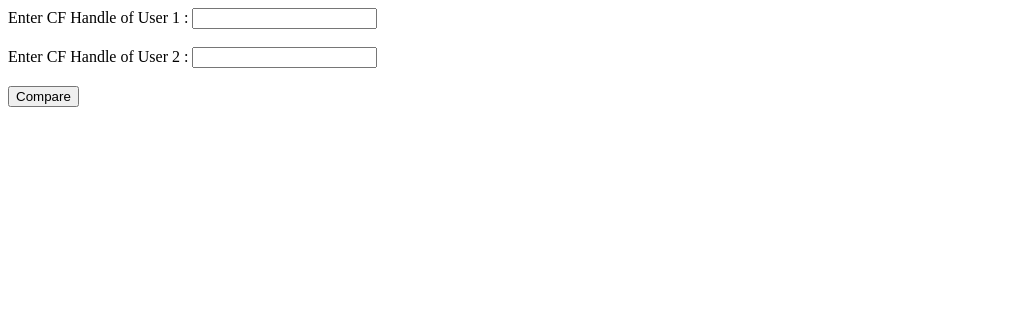
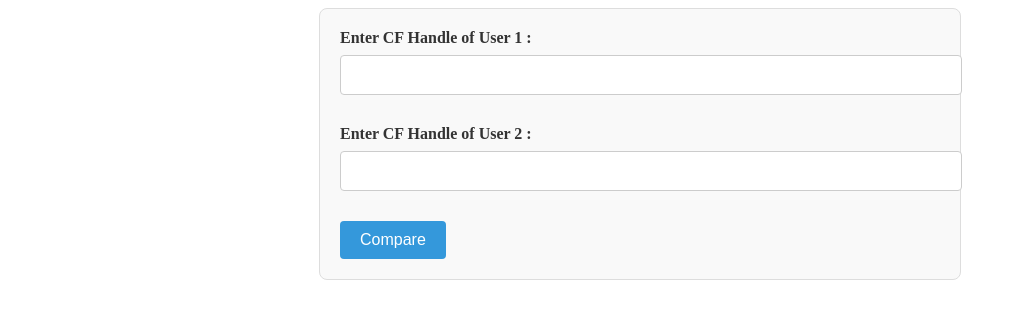
Before and after one commit to sreekarVyas/CF-Profile-Comparison, an Angular app: page / in a window 1280 px wide. Shown: the top 318 px of the page, without its empty margins (0-1017 px from the left). Built offline with nearby package versions, Linux system fonts and the light colour scheme.

Commit message:
added styles to the form

```diff
--- a/src/app/components/users-form/users-form.component.css
+++ b/src/app/components/users-form/users-form.component.css
@@ -0,0 +1,50 @@
+/* General styling for the form group */
+.form-group {
+    max-width: 600px;
+    margin: 0 auto;
+    padding: 20px;
+    border: 1px solid #ddd;
+    border-radius: 8px;
+    background-color: #f9f9f9;
+}
+
+/* Styling for form labels */
+.form-group label {
+    display: block;
+    font-weight: bold;
+    margin-bottom: 8px;
+    color: #333;
+}
+
+/* Styling for input fields */
+.form-group input[type="text"] {
+    width: 100%;
+    padding: 10px;
+    margin-bottom: 12px;
+    border: 1px solid #ccc;
+    border-radius: 4px;
+    font-size: 16px;
+}
+
+/* Styling for error messages */
+.form-group p {
+    color: #e74c3c;
+    font-size: 14px;
+    margin: 0;
+    padding: 0;
+}
+
+/* Styling for the submit button */
+.form-group button {
+    background-color: #3498db;
+    color: white;
+    padding: 10px 20px;
+    border: none;
+    border-radius: 4px;
+    font-size: 16px;
+    cursor: pointer;
+}
+
+.form-group button:hover {
+    background-color: #2980b9;
+}
```
